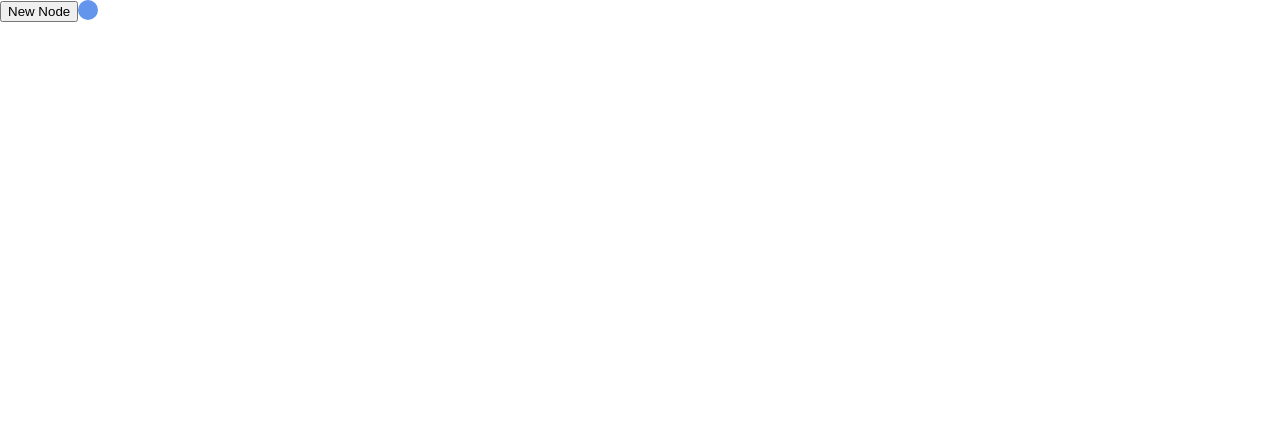
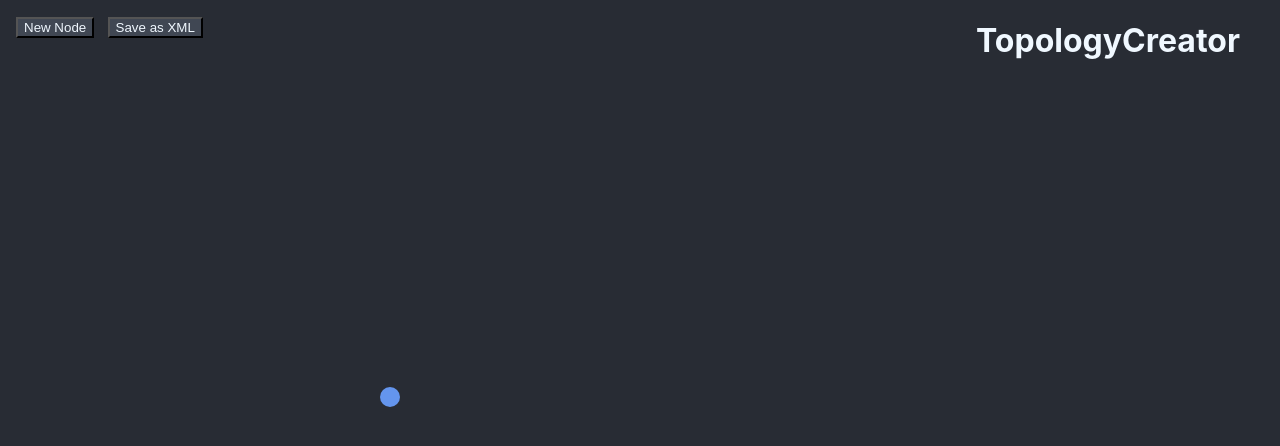
Before and after one commit to Chamaeleon-/TopologyCreatorUI, a React (Create React App) app in the folder desvirt-ui/: page / in a window 1280 px wide. Both pictures are taken after a click on the button "New Node". Shown: the top 446 px of the page. Built offline with nearby package versions, Linux system fonts and the light colour scheme.

Commit message:
class to function

```diff
--- a/desvirt-ui/src/Board.tsx
+++ b/desvirt-ui/src/Board.tsx
@@ -1,5 +1,4 @@
-import React from 'react';
-import { type } from 'os';
+import React, { useState, useCallback } from 'react';
 import { Node } from './Node';
 import { NodeWindow } from './NodeWindow';
 import styles from './Board.module.css';
@@ -15,73 +14,58 @@ export type NodeProps = {
   yPosition: number;
 };
 
-type Props = {};
-type State = {
-  nodes: Array<NodeProps>;
-  activeNode?: NodeProps;
-};
-
-export class Board extends React.Component<Props> {
-  state: State = {
-    nodes: [],
-    // activeNode: {
-    //   name: 'Node1',
-    //   noisefloor: 2,
-    //   sesitivityOffset: 2,
-    //   txPower: 2,
-    //   temperaturFileneme: '2',
-    //   binaryFilename: '2',
-    //   xPosition: 2,
-    //   yPosition: 2,
-    // },
-  };
-  render() {
-    return (
-      <div>
-        <button className="newNode" onClick={this.onNewNodeClick}>
-          New Node
-        </button>
-        {/* {this.state.nodes.length} */}
-        {this.state.nodes.map((node) => (
-          <Node node={node} setActiveNode={this.setActiveNode} />
-        ))}
-        {this.state.activeNode && (
-          <EditNodeProperties
-            node={this.state.activeNode}
-            unsetActiveNode={this.setActiveNode}
-            updateNodes={this.updateNodes}
+export function Board() {
+  const [nodes, setNodes] = useState<NodeProps[]>([]);
+  const [, setNodeNumber] = useState(0);
+  const [activeNode, setActiveNode] = useState<NodeProps>();
+  //   const onSaveXMLClick = useCallback();
+  const updateNodes = useCallback((oldNode: NodeProps, newNode?: NodeProps) => {
+    setNodes((oldNodes) => {
+      const newNodes = oldNodes.filter((n) => n !== oldNode);
+      if (newNode) newNodes.push(newNode);
+      return newNodes;
+    });
+    setActiveNode(undefined);
+  }, []);
+  const onNewNodeClick = useCallback(() => {
+    setNodeNumber((n) => {
+      setNodes((x) => [
+        ...x,
+        {
+          name: 'Node' + n,
+          noisefloor: -100,
+          sensitivityOffset: 2,
+          txPower: 2,
+          temperatureFilename: './temp',
+          binaryFilename: './gnrc_networking.elf',
+          xPosition: 300 + 100 * Math.random(),
+          yPosition: 300 + 100 * Math.random(),
+        },
+      ]);
+      return n + 1;
+    });
+  }, []);
+  return (
+    <div className={styles.board}>
+      <div className={styles.sidebox}>
+        <h1>TopologyCreator</h1>
+        {activeNode && (
+          <NodeWindow
+            node={activeNode}
+            unsetActiveNode={setActiveNode}
+            updateNodes={updateNodes}
           />
         )}
       </div>
-    );
-  }
-  setActiveNode = (n?: NodeProps) => {
-    this.setState({
-      activeNode: n,
-    });
-  };
-  updateNodes = (oldNode: NodeProps, newNode?: NodeProps) => {
-    const newNodes = this.state.nodes.filter((n) => n !== oldNode);
-    if (newNode) {
-      newNodes.push(newNode);
-    }
-    this.setState({ nodes: newNodes, activeNode: undefined });
-  };
-  onNewNodeClick = () => {
-    this.setState({
-      nodes: [
-        ...this.state.nodes,
-        {
-          name: 'Node1',
-          noisefloor: 2,
-          sensitivityOffset: 2,
-          txPower: 2,
-          temperatureFilename: '2',
-          binaryFilename: '2',
-          xPosition: 2,
-          yPosition: 2,
-        },
-      ],
-    });
-  };
+      <nav className={styles.buttonRow}>
+        <button className={styles.navButton} onClick={onNewNodeClick}>
+          New Node
+        </button>
+        <button className={styles.navButton}>Save as XML</button>
+      </nav>
+      {nodes.map((node) => (
+        <Node node={node} setActiveNode={setActiveNode} />
+      ))}
+    </div>
+  );
 }
--- a/desvirt-ui/src/Node.tsx
+++ b/desvirt-ui/src/Node.tsx
@@ -1,26 +1,20 @@
-import React from 'react';
-import { Board, NodeProps } from './Board';
+import React, { useCallback } from 'react';
+import { NodeProps } from './Board';
 import styles from './Node.module.css';
 
 type Props = {
   node: NodeProps;
   setActiveNode: (n?: NodeProps) => void;
 };
-export class Node extends React.Component<Props> {
-  render() {
-    return (
-      <div
-        className={styles.node}
-        onClick={this.onClick}
-        onMouseOver={this.onMouseOver}
-      ></div>
-    );
-  }
-  onMouseOver = () => {
-    // TODO show name
+export function Node({ node, setActiveNode }: Props) {
+  const onClick = useCallback(() => setActiveNode(node), [node, setActiveNode]);
+  const diffPosition = {
+    left: `${node.xPosition}px`,
+    top: `${node.yPosition}px`,
   };
-  onClick = () => {
-    //open node window
-    this.props.setActiveNode(this.props.node);
-  };
+  return (
+    <div className={styles.node} onClick={onClick} style={diffPosition}>
+      <span className={styles.tooltiptext}>{node.name}</span>
+    </div>
+  );
 }
```
